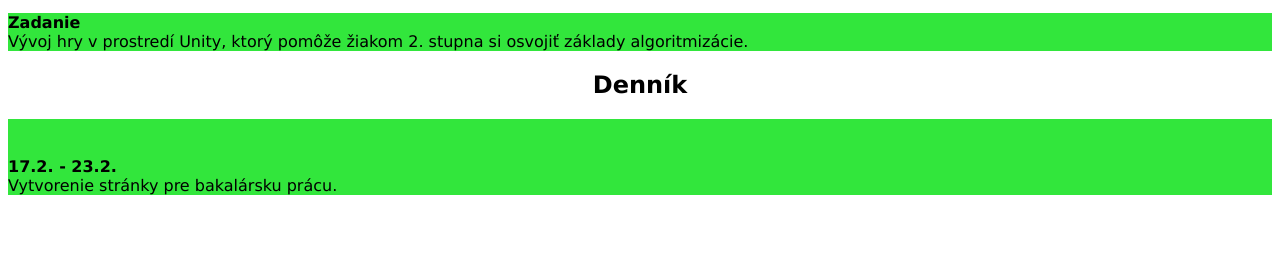
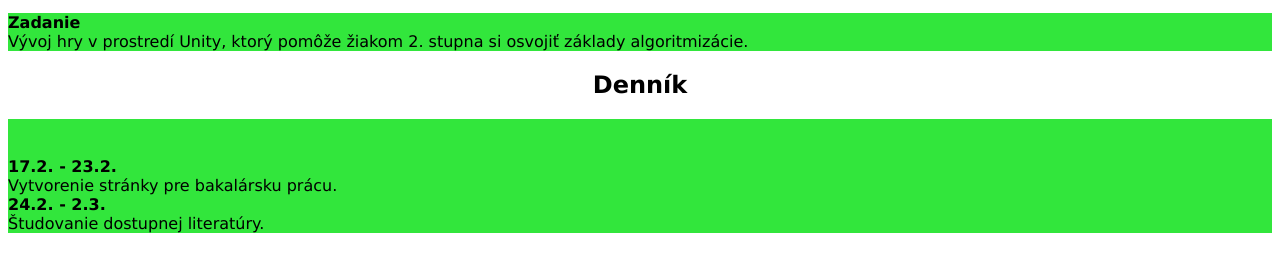
Before and after one commit to NataliaChanova2/NataliaChanova2.github.io, a plain HTML site: page index.html in a window 1280 px wide. Shown: the part 141-412 px from the top of the page. Drawn offline with Linux system fonts and the light colour scheme.

Commit message:
2. tyzden

```diff
--- a/index.html
+++ b/index.html
@@ -22,6 +22,10 @@ Vývoj hry v prostredí Unity, ktorý pomôže žiakom 2. stupna si osvojiť zá
 </b>
 <br>
 Vytvorenie stránky pre bakalársku prácu.
+<br>
+<b>24.2. - 2.3.</b>
+<br>
+Študovanie dostupnej literatúry.
 
 </p>
 
```
Also changed, not shown: 1 other file.
